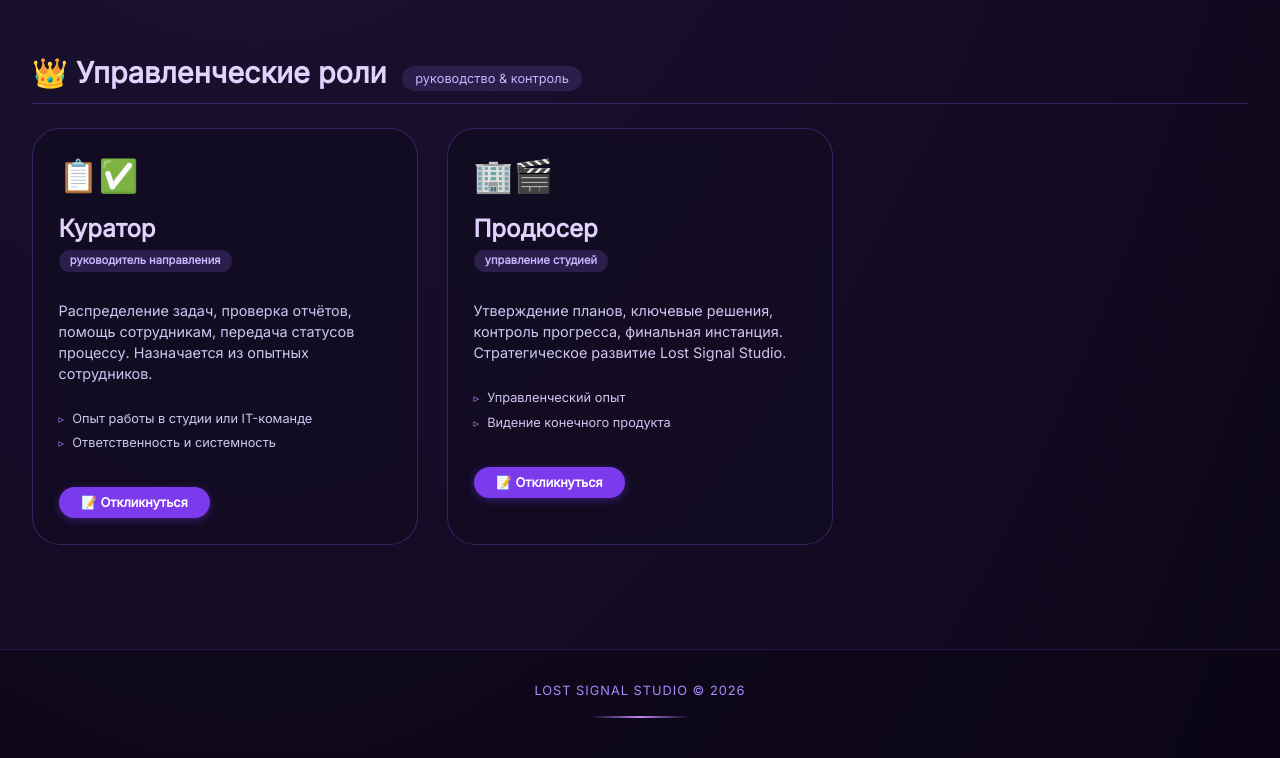
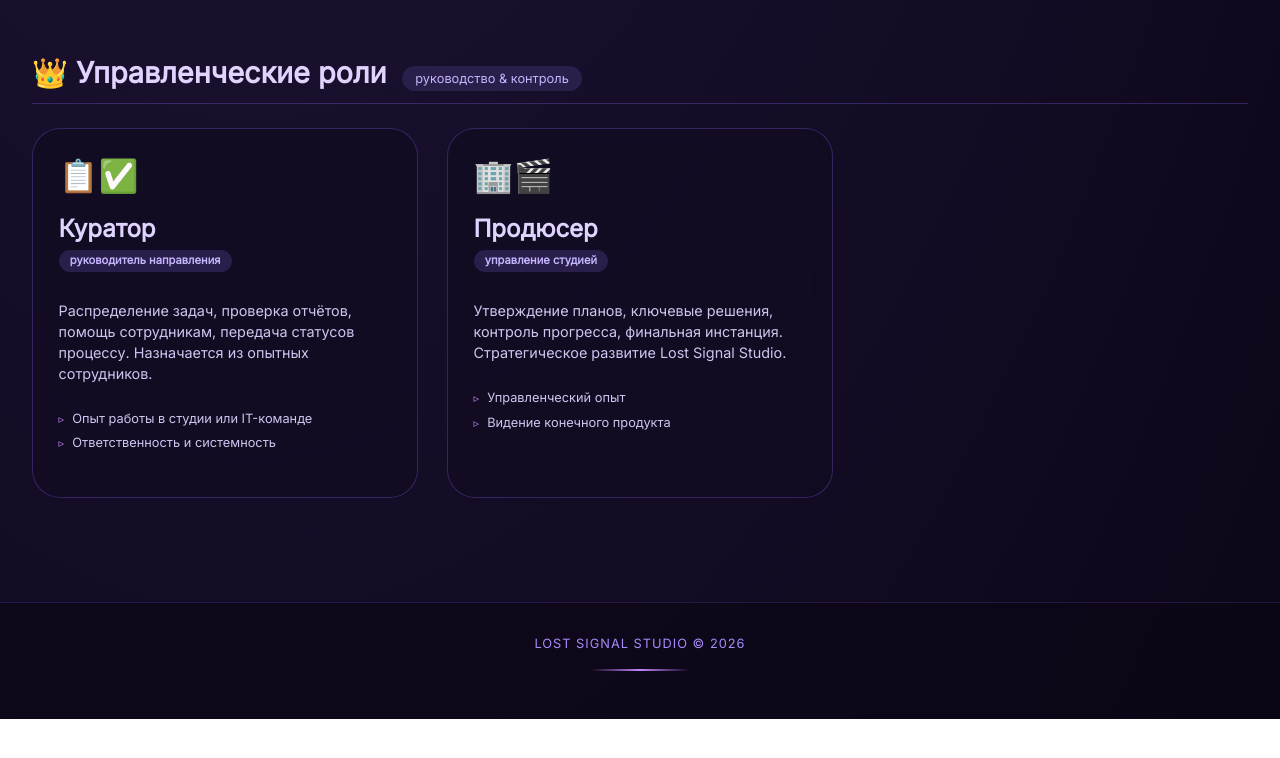
Before and after one commit to LostSignalStudio/lost-signal-studio, a plain HTML site: page index.html in a window 1280 px wide. Shown: the part 2883-3641 px from the top of the page. After the commit the page ends 3602 px from the top, so only its background shows below. Drawn offline with Linux system fonts and the light colour scheme.

Commit message:
Update index.html

```diff
--- a/index.html
+++ b/index.html
@@ -803,8 +803,6 @@
                     <ul class="requirement-list">
                         <li>Опыт работы в студии или IT-команде</li>
                         <li>Ответственность и системность</li>
-                    </ul>
-                    <button onclick="openRulesModal('https://lostsignalstudio.github.io/lost-signal-studio/form.html')" class="btn-rules-open">📝 Откликнуться</button>
                 </div>
 
                 <div class="vacancy-card">
@@ -815,8 +813,6 @@
                     <ul class="requirement-list">
                         <li>Управленческий опыт</li>
                         <li>Видение конечного продукта</li>
-                    </ul>
-                    <button onclick="openRulesModal('https://lostsignalstudio.github.io/lost-signal-studio/form.html')" class="btn-rules-open">📝 Откликнуться</button>
                 </div>
             </div>
         </div>
```
